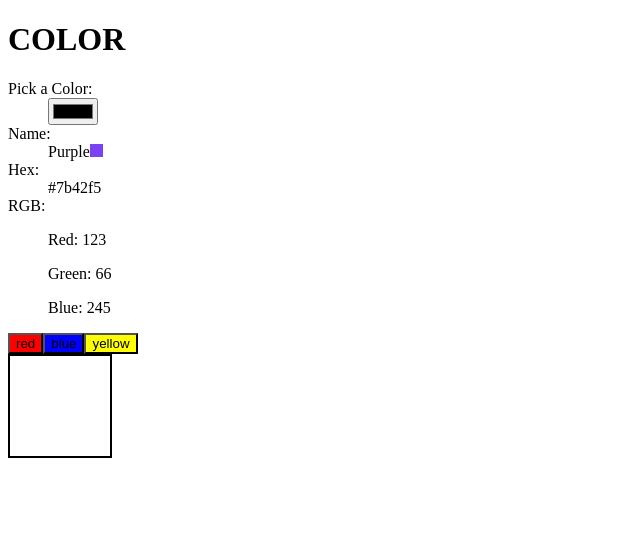
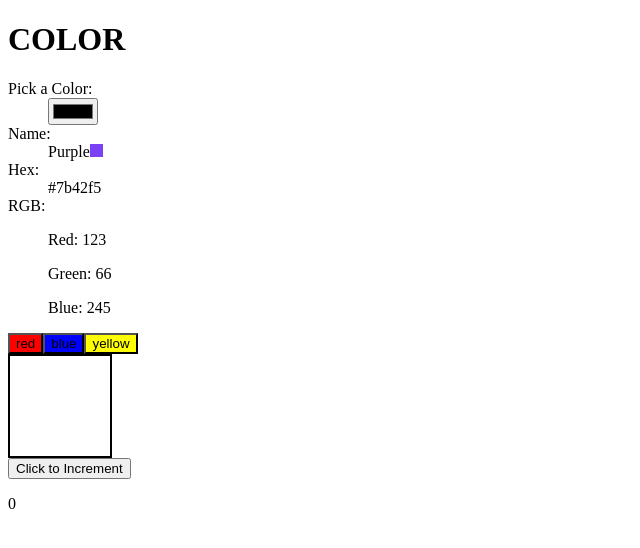
Before and after one commit to sepuckett86/react-practice, a React app: page / in a window 1280 px wide. Shown: the top 548 px of the page, without its empty margins (0-640 px from the left). Built offline with nearby package versions, Linux system fonts and the light colour scheme.

Commit message:
add incrementer

```diff
--- a/src/components/App.js
+++ b/src/components/App.js
@@ -2,6 +2,7 @@ import React from 'react';
 import Color from './Color';
 import Header from './Header';
 import ColorPicker from './ColorPicker';
+import Incrementer from './Incrementer';
 
 export default function App() {
   const color = {
@@ -19,6 +20,7 @@ export default function App() {
       <Header />
       <Color name={color.name} hex={color.hex} rgb={color.rgb} />
       <ColorPicker colors={['red', 'blue', 'yellow']}/>
+      <Incrementer />
     </>
   );
 }
--- /dev/null
+++ b/src/components/Incrementer.js
@@ -0,0 +1,24 @@
+import React, { Component } from 'react';
+
+export default class Incrementer extends Component {
+  state = {
+    count: 0
+  }
+
+  clickHandler = () => {
+    this.setState(state => {
+      return {
+        count: state.count + 1
+      };
+    });
+  }
+
+  render() {
+    return (
+      <>
+        <button onClick={this.clickHandler}>Click to Increment</button>
+        <p>{this.state.count}</p>
+      </>
+    );
+  }
+}
```
